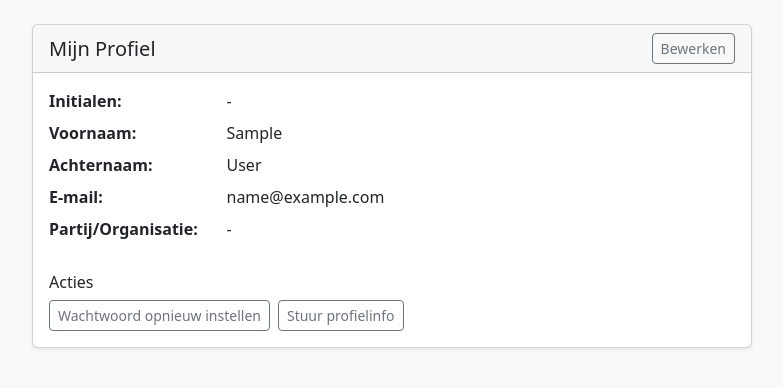
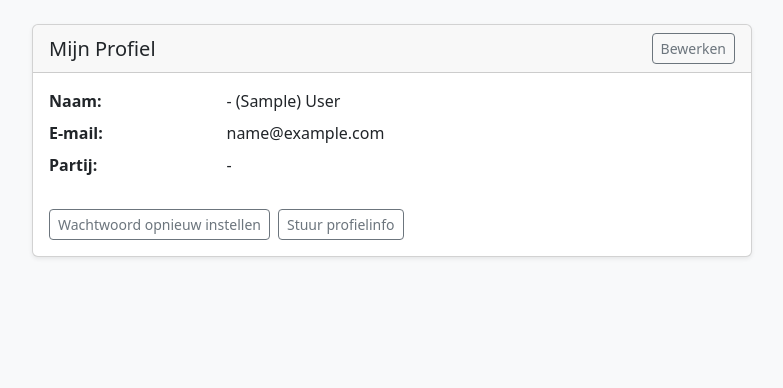
Before and after one commit to dirkvleeuwen/doc_gen_do, a Django app: page /accounts/profile/ in a window 1280 px wide. Shown: the part 56-444 px from the top of the page, without its empty margins (248-1031 px from the left). Run offline with Django 5.2, Linux system fonts and the light colour scheme; the visitor is signed in with stand-in values (Sample User, id 1); parts of the project's set-up code (start-up, migrations or seed data) failed here and were passed over.

Commit message:
profiel: opgeruimd

```diff
--- a/accounts/templates/accounts/profile.html
+++ b/accounts/templates/accounts/profile.html
@@ -17,30 +17,24 @@
         <div class="card-body">
           {# Gebruik definition list voor betere structuur #}
           <dl class="row mb-4">
-            <dt class="col-sm-3">Initialen:</dt>
-            <dd class="col-sm-9">{{ user.initials|default:"-" }}</dd>
-
-            <dt class="col-sm-3">Voornaam:</dt>
-            <dd class="col-sm-9">{{ user.first_name|default:"-" }}</dd>
-
-            <dt class="col-sm-3">Achternaam:</dt>
-            <dd class="col-sm-9">{{ user.last_name|default:"-" }}</dd>
+            <dt class="col-sm-3">Naam:</dt>
+            <dd class="col-sm-9">{{ user.initials|default:"-" }} ({{ user.first_name|default:"-" }}) {{ user.last_name|default:"-" }}</dd>
 
             <dt class="col-sm-3">E-mail:</dt>
             <dd class="col-sm-9">{{ user.email }}</dd>
 
-            <dt class="col-sm-3">Partij/Organisatie:</dt>
+            <dt class="col-sm-3">Partij:</dt>
             <dd class="col-sm-9">{{ user.party|default:"-" }}</dd>
           </dl>
 
           {# Andere acties #}
-          <h2 class="h6">Acties</h2>
           <div class="d-flex flex-column flex-sm-row gap-2 align-items-start align-items-sm-center">
              {# Wachtwoord reset link #}
             <a href="{% url 'accounts:password_reset' %}" class="btn btn-sm btn-outline-secondary">
                 <i class="bi bi-key"></i> Wachtwoord opnieuw instellen
             </a>
 
+            {% if request.user.is_staff %}
             {# E-mail test knop (binnen form) #}
             <form method="post" action="{% url 'accounts:email_profile_info' %}" class="mb-0"> {# mb-0 om extra marge te voorkomen #}
               {% csrf_token %}
@@ -48,6 +42,7 @@
                   <i class="bi bi-envelope-at"></i> Stuur profielinfo
               </button>
             </form>
+            {% endif %}
             {# Einde E-mail test knop #}
           </div>
         </div>
```
